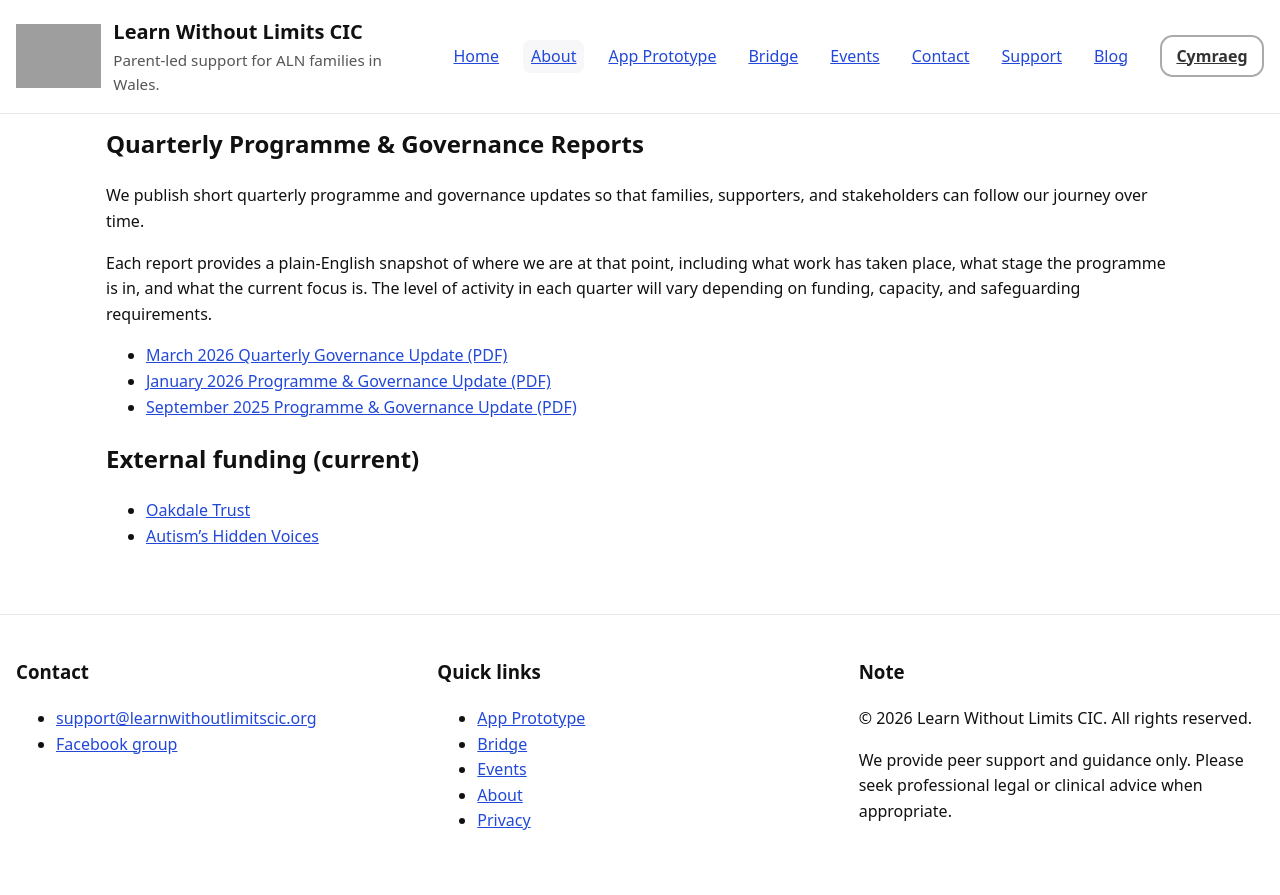
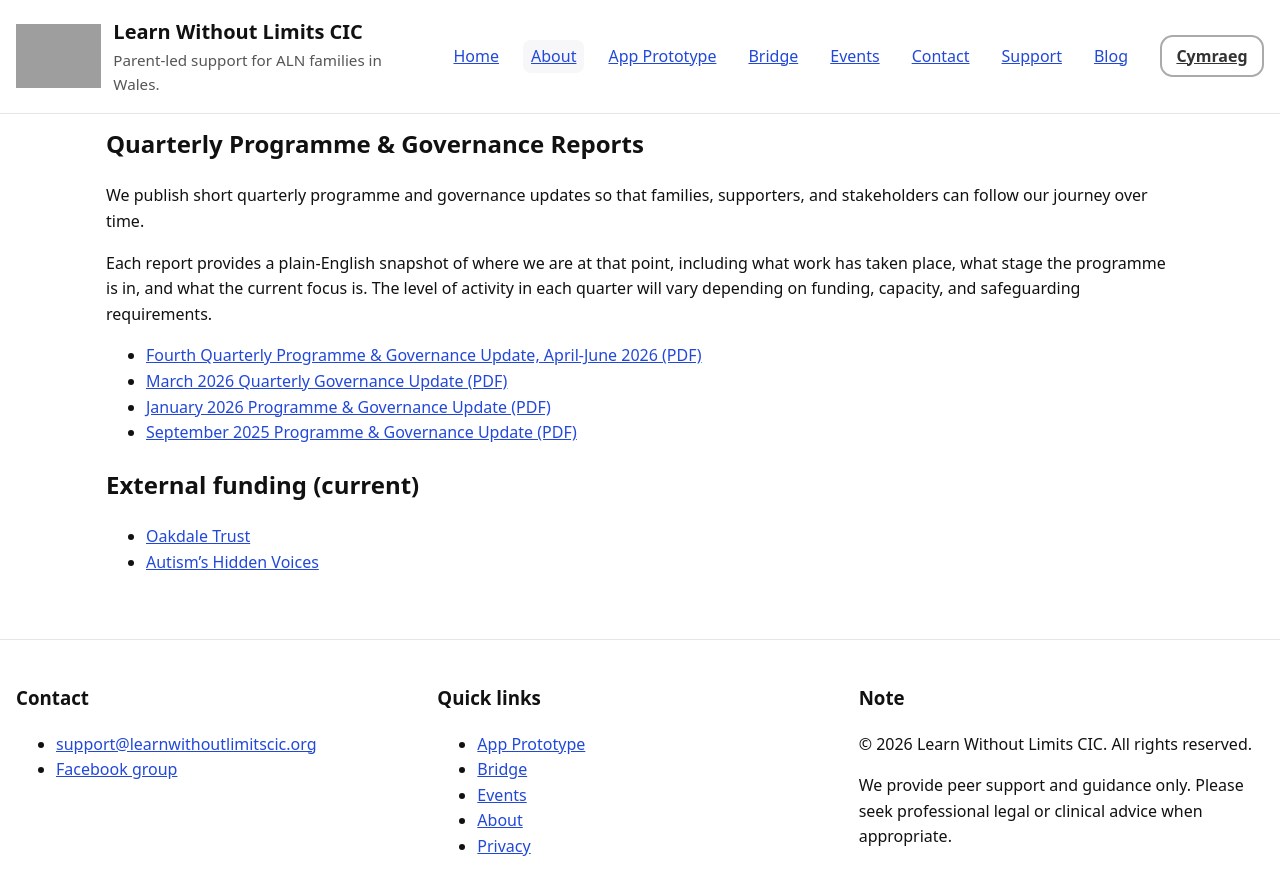
Before and after one commit to StephShobiye/learnwithoutlimitscic.github.io, a Jekyll site: the page about.en.html, which Jekyll copies as it is, in a window 1280 px wide and 900 px high, scrolled down 4686 px. Shown: the top 895 px of the window. Built offline with Jekyll 4.4.1, drawn with Linux system fonts in a browser that asks for light colours; before the commit the page ends 5560 px from its top, so only the background shows below that; grey boxes are pictures that could not be loaded.

Commit message:
Add April-June 2026 governance report to About page

```diff
--- a/about.en.html
+++ b/about.en.html
@@ -416,6 +416,11 @@
 
        <ul>
   <li>
+    <a href="/reports/LWL_Fourth_Quarterly_Programme_Governance_Update_April_June_2026.pdf">
+      Fourth Quarterly Programme &amp; Governance Update, April-June 2026 (PDF)
+    </a>
+  </li>
+  <li>
     <a href="/reports/LWL_Quarterly_Governance_Update_March_2026.pdf">
       March 2026 Quarterly Governance Update (PDF)
     </a>
@@ -431,7 +436,6 @@
     </a>
   </li>
 </ul>
-
 
 <h2>External funding (current)</h2>
 
```
Lines whose indentation alone changed are shown as unchanged.
